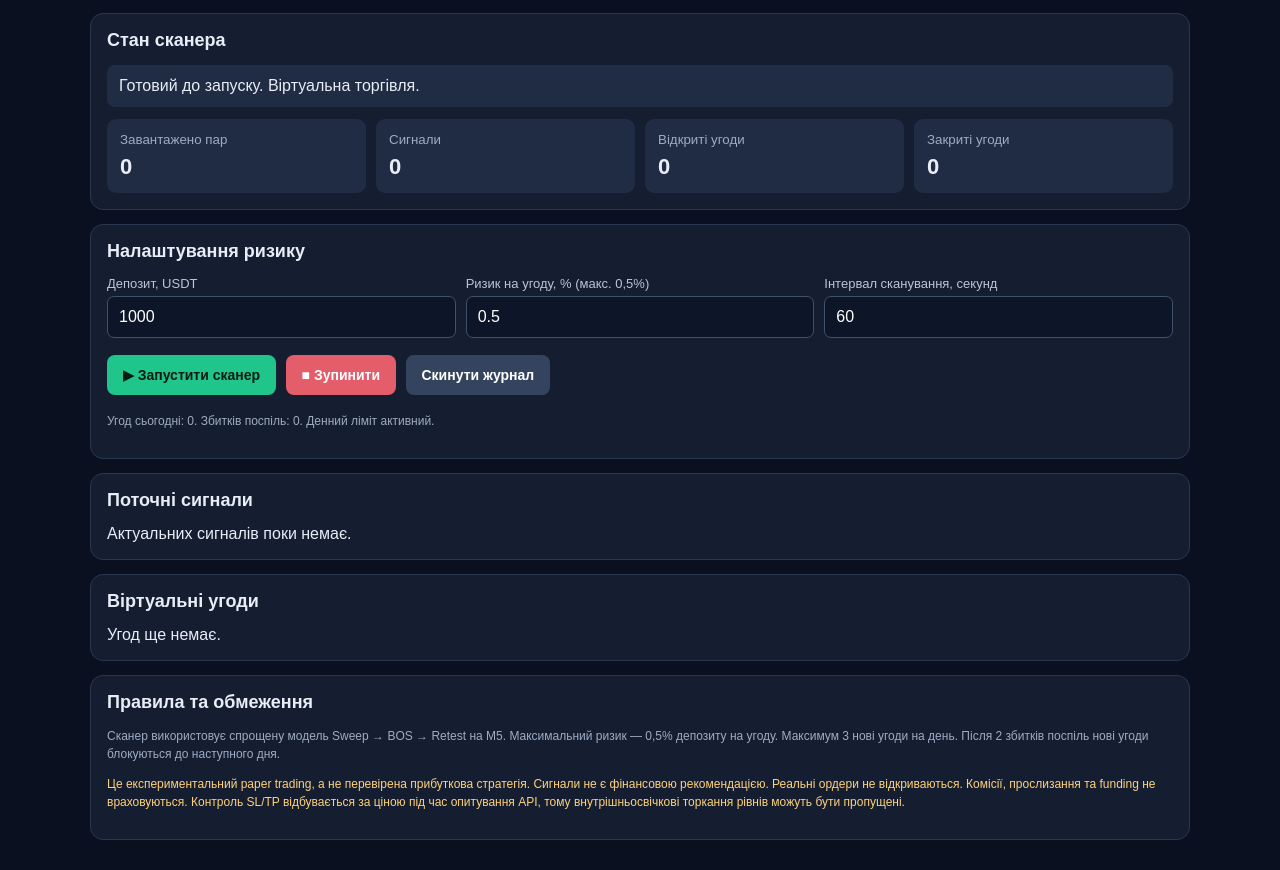
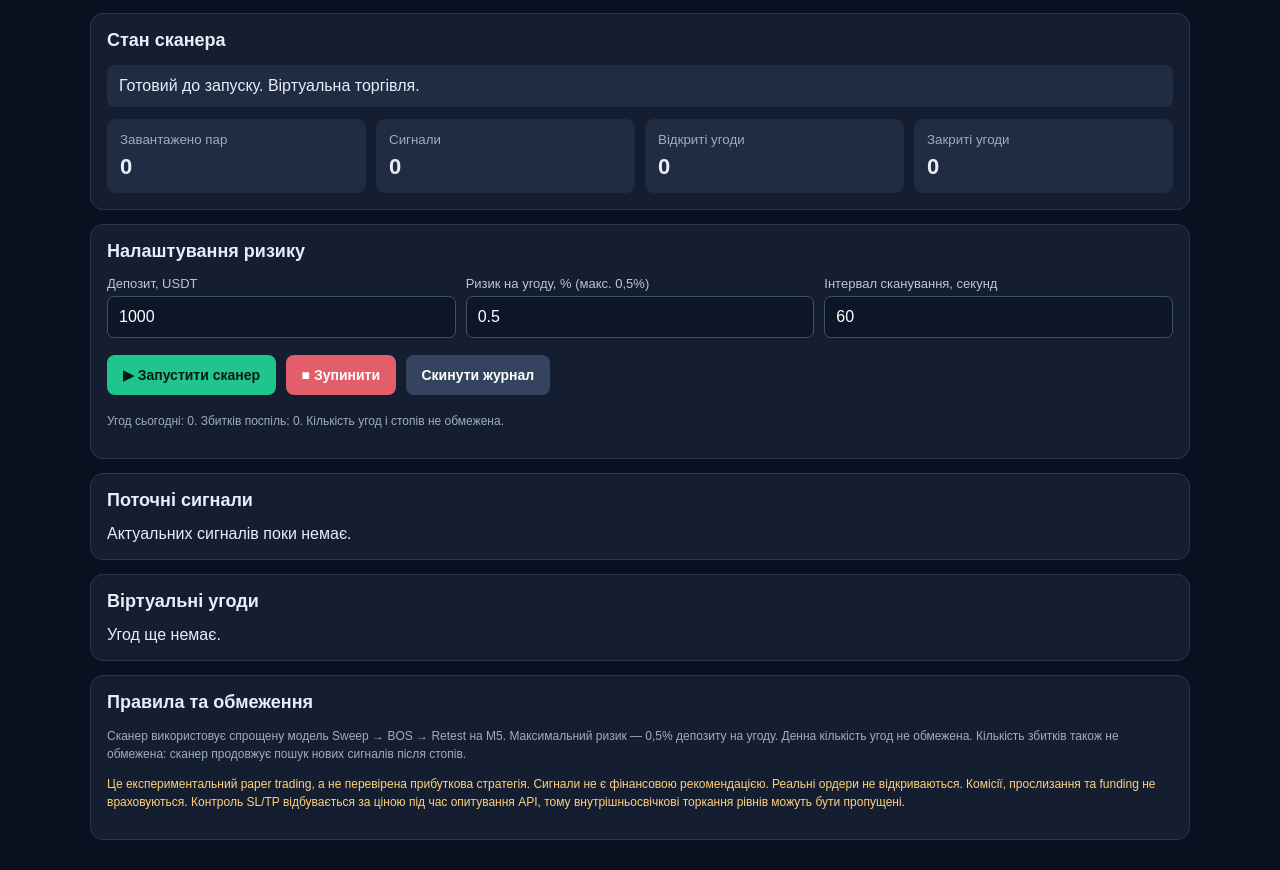
Before and after one commit to rostislavpopovic552-arch/-bybit-signals., a plain HTML site: page index.html in a window 1280 px wide. Shown: the part 90-960 px from the top of the page. Drawn offline with Linux system fonts and the light colour scheme.

Commit message:
Modify risk status and remove limits on trades
Updated risk status message and removed daily trade and loss limits.

```diff
--- a/index.html
+++ b/index.html
@@ -37,7 +37,6 @@ th{color:#9eacc3}
 <main>
   <h1>ПРИХОВАНИЙ РОЗВОРОТ PRO</h1>
   <p>Bybit USDT Perpetual · Sweep → BOS → Retest · Paper Trading</p>
-
   <section class="panel">
     <h2>Стан сканера</h2>
     <div id="status" role="status" aria-live="polite">Готовий до запуску.</div>
@@ -48,7 +47,6 @@ th{color:#9eacc3}
       <div class="metric"><small>Закриті угоди</small><strong id="closedCount">0</strong></div>
     </div>
   </section>
-
   <section class="panel">
     <h2>Налаштування ризику</h2>
     <div class="grid">
@@ -70,25 +68,23 @@ th{color:#9eacc3}
       <button class="stop" id="stopBtn">■ Зупинити</button>
       <button class="reset" id="resetBtn">Скинути журнал</button>
     </div>
-    <p id="riskStatus" class="note">Угод сьогодні: 0. Збитків поспіль: 0.</p>
+    <p id="riskStatus" class="note">Кількість угод і стопів не обмежена.</p>
   </section>
-
   <section class="panel">
     <h2>Поточні сигнали</h2>
     <div class="table-wrap" id="signals">Актуальних сигналів поки немає.</div>
   </section>
-
   <section class="panel">
     <h2>Віртуальні угоди</h2>
     <div class="table-wrap" id="trades">Угод ще немає.</div>
   </section>
-
   <section class="panel">
     <h2>Правила та обмеження</h2>
     <p class="note">
       Сканер використовує спрощену модель Sweep → BOS → Retest на M5.
-      Максимальний ризик — 0,5% депозиту на угоду. Максимум 3 нові угоди
-      на день. Після 2 збитків поспіль нові угоди блокуються до наступного дня.
+      Максимальний ризик — 0,5% депозиту на угоду.
+      Денна кількість угод не обмежена. Кількість збитків також не обмежена:
+      сканер продовжує пошук нових сигналів після стопів.
     </p>
     <p class="note warning">
       Це експериментальний paper trading, а не перевірена прибуткова стратегія.
@@ -99,35 +95,26 @@ th{color:#9eacc3}
     </p>
   </section>
 </main>
-
 <script>
 "use strict";
-
 const API = "https://api.bybit.com";
 const $ = id => document.getElementById(id);
-const MAX_DAILY_TRADES = Infinity;
 const SIGNAL_MAX_AGE_MS = 5 * 60 * 1000;
-const MAX_DAILY_LOSSES = 2;
 const MAX_RISK_PERCENT = 0.5;
 const SCAN_BATCH_SIZE = 8;
-
 let running = false;
 let busy = false;
 let timer = null;
-
 let symbols = [];
 let signals = [];
 let trades = [];
 let processed = new Set();
-
 let dayKey = "";
 let dailyTrades = 0;
 let losses = 0;
-
 function delay(ms) {
   return new Promise(resolve => setTimeout(resolve, ms));
 }
-
 function readStorage(key, fallback) {
   try {
     const value = localStorage.getItem(key);
@@ -137,7 +124,6 @@ function readStorage(key, fallback) {
     return fallback;
   }
 }
-
 function pragueDay(date = new Date()) {
   const parts = new Intl.DateTimeFormat("en-GB", {
     timeZone: "Europe/Prague",
@@ -145,12 +131,10 @@ function pragueDay(date = new Date()) {
     month: "2-digit",
     day: "2-digit"
   }).formatToParts(date);
-
   const v = {};
   parts.forEach(p => v[p.type] = p.value);
   return `${v.year}-${v.month}-${v.day}`;
 }
-
 function countTodayLosses() {
   const closed = trades
     .filter(t =>
@@ -159,7 +143,6 @@ function countTodayLosses() {
       pragueDay(new Date(t.closed)) === dayKey
     )
     .sort((a, b) => Number(b.closed) - Number(a.closed));
-
   let count = 0;
   for (const t of closed) {
     if (Number(t.realized) < 0) count++;
@@ -167,7 +150,6 @@ function countTodayLosses() {
   }
   return count;
 }
-
 function save() {
   try {
     localStorage.setItem("paperTrades", JSON.stringify(trades));
@@ -181,23 +163,18 @@ function save() {
     console.error("Не вдалося зберегти журнал:", e);
   }
 }
-
 function loadState() {
   const loadedTrades = readStorage("paperTrades", []);
   const loadedState = readStorage("paperState", {});
-
   trades = Array.isArray(loadedTrades)
     ? loadedTrades.filter(t => t && typeof t === "object")
     : [];
-
   processed = new Set(
     Array.isArray(loadedState.processed)
       ? loadedState.processed
       : []
   );
-
   dayKey = pragueDay();
-
   const seen = new Set();
   trades = trades.filter(t => {
     const key = t.id || `${t.symbol}-${t.side}-${t.opened}-${t.entry}`;
@@ -205,22 +182,17 @@ function loadState() {
     seen.add(key);
     return true;
   });
-
   trades.forEach(t => {
     if (t.id) processed.add(t.id);
   });
-
   dailyTrades = trades.filter(t =>
     t.opened && pragueDay(new Date(t.opened)) === dayKey
   ).length;
-
   losses = countTodayLosses();
   save();
 }
-
 function resetDay() {
   const today = pragueDay();
-
   if (today !== dayKey) {
     dayKey = today;
     dailyTrades = trades.filter(t =>
@@ -230,50 +202,40 @@ function resetDay() {
     save();
   }
 }
-
 async function api(path, attempt = 0) {
   const controller = new AbortController();
   const timeout = setTimeout(() => controller.abort(), 15000);
-
   let response;
-
   try {
     response = await fetch(API + path, {
       signal: controller.signal
     });
   } catch (e) {
     clearTimeout(timeout);
-
     if (attempt < 2) {
       await delay(1000 * (attempt + 1));
       return api(path, attempt + 1);
     }
-
     throw new Error(
       e.name === "AbortError"
         ? "Час очікування Bybit вичерпано."
         : "Немає з'єднання з Bybit. Перевір інтернет або доступ API."
     );
   }
-
   clearTimeout(timeout);
-
   if (response.status === 429 && attempt < 3) {
     await delay(1500 * (attempt + 1));
     return api(path, attempt + 1);
   }
-
   if (!response.ok) {
     throw new Error("Помилка Bybit HTTP: " + response.status);
   }
-
   let json;
   try {
     json = await response.json();
   } catch (e) {
     throw new Error("Bybit повернув некоректну відповідь.");
   }
-
   if (json.retCode !== 0) {
     if (json.retCode === 10006 && attempt < 3) {
       await delay(1500 * (attempt + 1));
@@ -281,26 +243,19 @@ async function api(path, attempt = 0) {
     }
     throw new Error(json.retMsg || "Помилка API Bybit.");
   }
-
   return json.result;
 }
-
 async function loadSymbols() {
   let cursor = "";
   const all = new Set();
-
   for (let page = 0; page < 10; page++) {
     let path =
       "/v5/market/instruments-info?category=linear&limit=1000&settleCoin=USDT";
-
     if (cursor) {
       path += "&cursor=" + encodeURIComponent(cursor);
     }
-
     const result = await api(path);
-
     if (!result || !Array.isArray(result.list)) break;
-
     for (const item of result.list) {
       if (
         item.status === "Trading" &&
@@ -311,37 +266,28 @@ async function loadSymbols() {
         all.add(item.symbol);
       }
     }
-
     cursor = result.nextPageCursor || "";
     if (!cursor) break;
   }
-
   if (!all.size) {
     throw new Error("Не вдалося завантажити USDT perpetual-пари.");
   }
-
   return [...all];
 }
-
 async function tickerMap() {
   const result = await api("/v5/market/tickers?category=linear");
-
   if (!result || !Array.isArray(result.list)) {
     throw new Error("Bybit не повернув список цін.");
   }
-
   return Object.fromEntries(result.list.map(x => [x.symbol, x]));
 }
-
 async function candles(symbol) {
   const result = await api(
     "/v5/market/kline?category=linear&symbol=" +
     encodeURIComponent(symbol) +
     "&interval=5&limit=60"
   );
-
   if (!result || !Array.isArray(result.list)) return [];
-
   return result.list.map(x => ({
     time: Number(x[0]),
     open: Number(x[1]),
@@ -356,16 +302,13 @@ async function candles(symbol) {
     Number.isFinite(x.close)
   );
 }
-
 function setupIsFresh(setup) {
   const closeTime = Number(setup.time) + 5 * 60 * 1000;
   const age = Date.now() - closeTime;
-
   return Number.isFinite(closeTime) &&
     age >= 0 &&
     age <= SIGNAL_MAX_AGE_MS;
 }
-
 function signalId(symbol, setup) {
   return [
     symbol,
@@ -374,10 +317,8 @@ function signalId(symbol, setup) {
     Number(setup.level).toFixed(10)
   ].join("-");
 }
-
 function signalWasUsed(symbol, setup) {
   const id = signalId(symbol, setup);
-
   return processed.has(id) || trades.some(t =>
     t.id === id ||
     (
@@ -387,25 +328,18 @@ function signalWasUsed(symbol, setup) {
     )
   );
 }
-
 /*
   Спрощена модель Sweep → BOS → Retest.
-  Це не повна реалізація всіх правил стратегії користувача:
-  попередній денний максимум/мінімум і H1/M15-фільтри
+  Попередній денний максимум/мінімум і H1/M15-фільтри
   тут ще не використовуються.
 */
 function findSetup(candleList) {
   const a = candleList.slice(0, -1);
-
   if (a.length < 20) return null;
-
   const last = a.length - 1;
   const retest = a[last];
-
   const age = Date.now() - (retest.time + 5 * 60 * 1000);
-
   if (age < 0 || age > SIGNAL_MAX_AGE_MS) return null;
-
   for (
     let i = last - 2;
     i >= Math.max(10, last - 10);
@@ -413,22 +347,18 @@ function findSetup(candleList) {
   ) {
     const previous = a.slice(i - 10, i);
     if (previous.length !== 10) continue;
-
     const support = Math.min(...previous.map(x => x.low));
     const resistance = Math.max(...previous.map(x => x.high));
     const sweep = a[i];
-
     if (sweep.low < support && sweep.close > support) {
       const level = resistance;
       let bos = false;
-
       for (let j = i + 1; j < last; j++) {
         if (a[j].close > level) {
           bos = true;
           break;
         }
       }
-
       if (
         bos &&
         retest.low <= level * 1.002 &&
@@ -446,18 +376,15 @@ function findSetup(candleList) {
         };
       }
     }
-
     if (sweep.high > resistance && sweep.close < resistance) {
       const level = support;
       let bos = false;
-
       for (let j = i + 1; j < last; j++) {
         if (a[j].close < level) {
           bos = true;
           break;
         }
       }
-
       if (
         bos &&
         retest.high >= level * 0.998 &&
@@ -476,63 +403,46 @@ function findSetup(candleList) {
       }
     }
   }
-
   return null;
 }
-
 function fmt(value) {
   const n = Number(value);
   if (!Number.isFinite(n)) return "—";
-
   return n.toLocaleString("en-US", {
     maximumFractionDigits: 8
   });
 }
-
 function openPaper(symbol, setup, price) {
   resetDay();
-
   if (!setupIsFresh(setup)) return false;
   if (signalWasUsed(symbol, setup)) return false;
-  if (losses >= MAX_DAILY_LOSSES) return false;
-  if (dailyTrades >= MAX_DAILY_TRADES) return false;
-
+  // Денний ліміт угод і ліміт збитків вимкнені.
   if (trades.some(t =>
     t.symbol === symbol && t.status === "OPEN"
   )) return false;
-
   price = Number(price);
   const level = Number(setup.level);
   const sl = Number(setup.sl);
-
   if (
     !Number.isFinite(price) || price <= 0 ||
     !Number.isFinite(level) ||
     !Number.isFinite(sl)
   ) return false;
-
   const distance = Math.abs(price - sl);
-
   if (distance <= 0 || distance / price > 0.025) return false;
-
   if (setup.side === "LONG" && (price <= level || price <= sl)) {
     return false;
   }
-
   if (setup.side === "SHORT" && (price >= level || price >= sl)) {
     return false;
   }
-
   if (Math.abs(price - level) / price > 0.003) return false;
-
   if (
     setup.retestClose &&
     Math.abs(price - setup.retestClose) / price > 0.005
   ) return false;
-
   const deposit = Math.max(1, Number($("deposit").value) || 1000);
   const riskInput = Number($("risk").value);
-
   const risk = Math.min(
     MAX_RISK_PERCENT,
     Math.max(
@@ -542,15 +452,11 @@ function openPaper(symbol, setup, price) {
         : MAX_RISK_PERCENT
     )
   );
-
   const riskMoney = deposit * risk / 100;
   const qty = riskMoney / distance;
-
   if (!Number.isFinite(qty) || qty <= 0) return false;
-
   const direction = setup.side === "LONG" ? 1 : -1;
   const id = signalId(symbol, setup);
-
   trades.unshift({
     id,
     symbol,
@@ -571,91 +477,68 @@ function openPaper(symbol, setup, price) {
     hit1: false,
     hit2: false
   });
-
   processed.add(id);
   dailyTrades++;
   save();
   return true;
 }
-
 function closeQty(t, price, qty) {
   const q = Math.min(t.qty, qty);
-
   if (!Number.isFinite(q) || q <= 0) return;
-
   const direction = t.side === "LONG" ? 1 : -1;
-
   t.realized += (price - t.entry) * direction * q;
   t.qty -= q;
-
   if (t.qty < t.initialQty * 0.000001) {
     t.qty = 0;
   }
 }
-
 function finish(t, price) {
   if (t.status !== "OPEN") return;
-
   if (t.qty > 0) closeQty(t, price, t.qty);
-
   t.status = "CLOSED";
   t.closed = Date.now();
   losses = countTodayLosses();
   save();
 }
-
 function updateTrades(prices) {
   resetDay();
-
   for (const t of trades) {
     if (t.status !== "OPEN") continue;
-
     const price = Number(prices[t.symbol]);
     if (!Number.isFinite(price) || price <= 0) continue;
-
     const third = t.initialQty / 3;
-
     if (t.side === "LONG") {
       if (price <= t.sl) {
         finish(t, t.sl);
         continue;
       }
-
       if (!t.hit1 && price >= t.tp1) {
         closeQty(t, t.tp1, third);
         t.hit1 = true;
       }
-
       if (!t.hit2 && price >= t.tp2) {
         closeQty(t, t.tp2, third);
         t.hit2 = true;
       }
-
       if (price >= t.tp3) finish(t, t.tp3);
-
     } else {
       if (price >= t.sl) {
         finish(t, t.sl);
         continue;
       }
-
       if (!t.hit1 && price <= t.tp1) {
         closeQty(t, t.tp1, third);
         t.hit1 = true;
       }
-
       if (!t.hit2 && price <= t.tp2) {
         closeQty(t, t.tp2, third);
         t.hit2 = true;
       }
-
       if (price <= t.tp3) finish(t, t.tp3);
     }
   }
-
   save();
 }
-
 function escapeHTML(value) {
   return String(value).replace(/[&<>"']/g, c => ({
     "&": "&amp;",
@@ -665,7 +548,6 @@ function escapeHTML(value) {
     "'": "&#39;"
   })[c]);
 }
-
 function render() {
   $("pairs").textContent = symbols.length;
   $("signalCount").textContent = signals.length;
@@ -673,7 +555,6 @@ function render() {
     trades.filter(t => t.status === "OPEN").length;
   $("closedCount").textContent =
     trades.filter(t => t.status === "CLOSED").length;
-
   $("signals").innerHTML = signals.length
     ? `<table>
         <thead><tr>
@@ -692,9 +573,7 @@ function render() {
         </tbody>
       </table>`
     : "Актуальних сигналів поки немає.";
-
   const recent = trades.slice(0, 30);
-
   $("trades").innerHTML = recent.length
     ? `<table>
         <thead><tr>
@@ -717,59 +596,41 @@ function render() {
         </tbody>
       </table>`
     : "Угод ще немає.";
-
   $("riskStatus").textContent =
     "Угод сьогодні: " + dailyTrades +
     ". Збитків поспіль: " + losses +
-    ". " +
-    (losses >= MAX_DAILY_LOSSES
-      ? "Нові угоди заблоковано до наступного дня."
-      : "Денний ліміт активний.");
+    ". Кількість угод і стопів не обмежена.";
 }
-
 async function scan() {
   if (busy || !running) return;
-
   busy = true;
   $("status").textContent = "● Сканування ринку...";
-
   try {
     resetDay();
-
     if (!symbols.length) {
       $("status").textContent = "Завантаження списку торгових пар...";
       symbols = await loadSymbols();
       render();
     }
-
     if (!running) return;
-
     const tickers = await tickerMap();
-
     const ranked = symbols
       .filter(s => tickers[s])
       .sort((a, b) =>
         Number(tickers[b].turnover24h || 0) -
         Number(tickers[a].turnover24h || 0)
       );
-
     const prices = {};
-
     for (const t of trades) {
       if (t.status === "OPEN" && tickers[t.symbol]) {
         prices[t.symbol] = Number(tickers[t.symbol].lastPrice);
       }
     }
-
     updateTrades(prices);
-
     const found = [];
-
     for (let i = 0; i < ranked.length; i += SCAN_BATCH_SIZE) {
       if (!running) break;
-
       const batch = ranked.slice(i, i + SCAN_BATCH_SIZE);
-
       const results = await Promise.all(
         batch.map(async symbol => {
           try {
@@ -782,27 +643,19 @@ async function scan() {
           }
         })
       );
-
       found.push(...results.filter(Boolean));
-
       $("status").textContent =
         "● Перевірено " + Math.min(i + SCAN_BATCH_SIZE, ranked.length) +
         " із " + ranked.length + " пар...";
-
       await delay(120);
     }
-
     if (!running) return;
-
     signals = [];
-
     for (const item of found) {
       const price = Number(tickers[item.symbol]?.lastPrice);
-
       if (!Number.isFinite(price) || price <= 0) continue;
       if (!setupIsFresh(item)) continue;
       if (signalWasUsed(item.symbol, item)) continue;
-
       signals.push({
         symbol: item.symbol,
         side: item.side,
@@ -811,18 +664,14 @@ async function scan() {
         level: item.level,
         reason: item.reason
       });
-
       openPaper(item.symbol, item, price);
     }
-
     render();
-
     $("status").textContent =
       "● Сканування завершено. Перевірено пар: " +
       ranked.length +
       ". Нових сигналів: " +
       signals.length;
-
   } catch (e) {
     console.error("Помилка сканера:", e);
     $("status").textContent = "Помилка: " + (e.message || "Невідома помилка");
@@ -831,72 +680,53 @@ async function scan() {
     render();
   }
 }
-
 function startScanner() {
   if (running) return;
-
   running = true;
   $("status").textContent = "● Запуск сканера...";
-
   scan();
-
   const seconds = Number($("interval").value) || 60;
   const intervalMs = Math.max(15000, Math.min(3600000, seconds * 1000));
-
   timer = setInterval(scan, intervalMs);
 }
-
 function stopScanner() {
   running = false;
-
   if (timer) {
     clearInterval(timer);
     timer = null;
   }
-
   $("status").textContent = "Сканер зупинено.";
 }
-
 function resetJournal() {
   if (!confirm("Очистити всі віртуальні угоди та журнал?")) return;
-
   stopScanner();
-
   trades = [];
   signals = [];
   processed.clear();
   dailyTrades = 0;
   losses = 0;
   dayKey = pragueDay();
-
   save();
   render();
-
   $("status").textContent = "Журнал очищено.";
 }
-
 function init() {
   try {
     loadState();
     render();
-
     $("startBtn").addEventListener("click", startScanner);
     $("stopBtn").addEventListener("click", stopScanner);
     $("resetBtn").addEventListener("click", resetJournal);
-
     $("status").textContent = "Готовий до запуску. Віртуальна торгівля.";
     console.log("ПРИХОВАНИЙ РОЗВОРОТ PRO завантажено.");
-
   } catch (e) {
     console.error("Помилка запуску:", e);
     $("status").textContent = "Помилка запуску: " + e.message;
   }
 }
-
 window.startScanner = startScanner;
 window.stopScanner = stopScanner;
 window.scan = scan;
-
 if (document.readyState === "loading") {
   document.addEventListener("DOMContentLoaded", init);
 } else {
```
